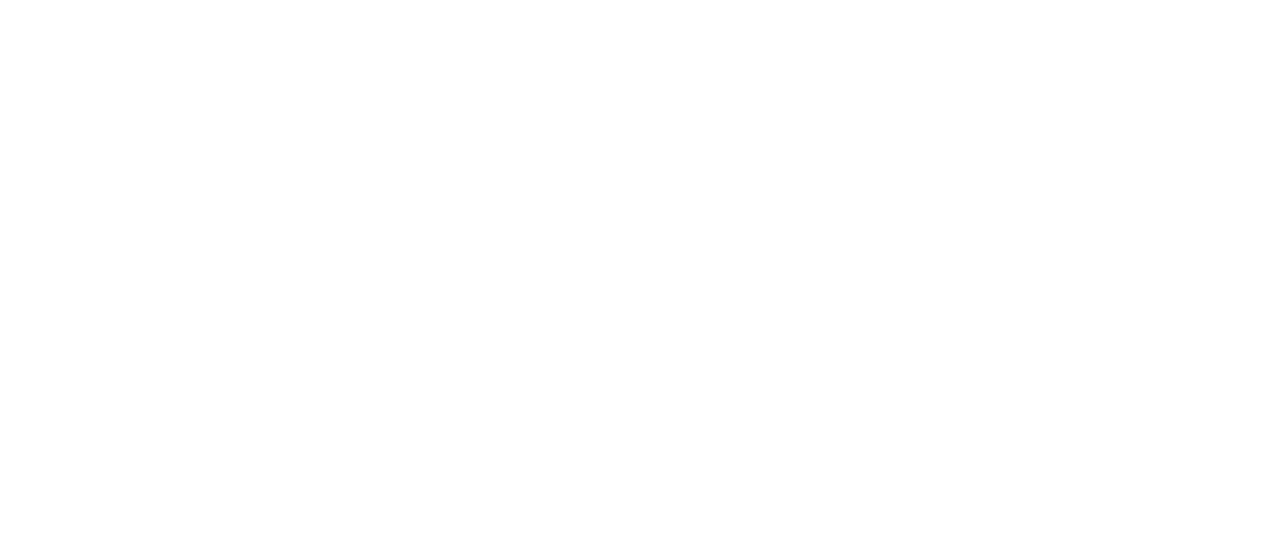
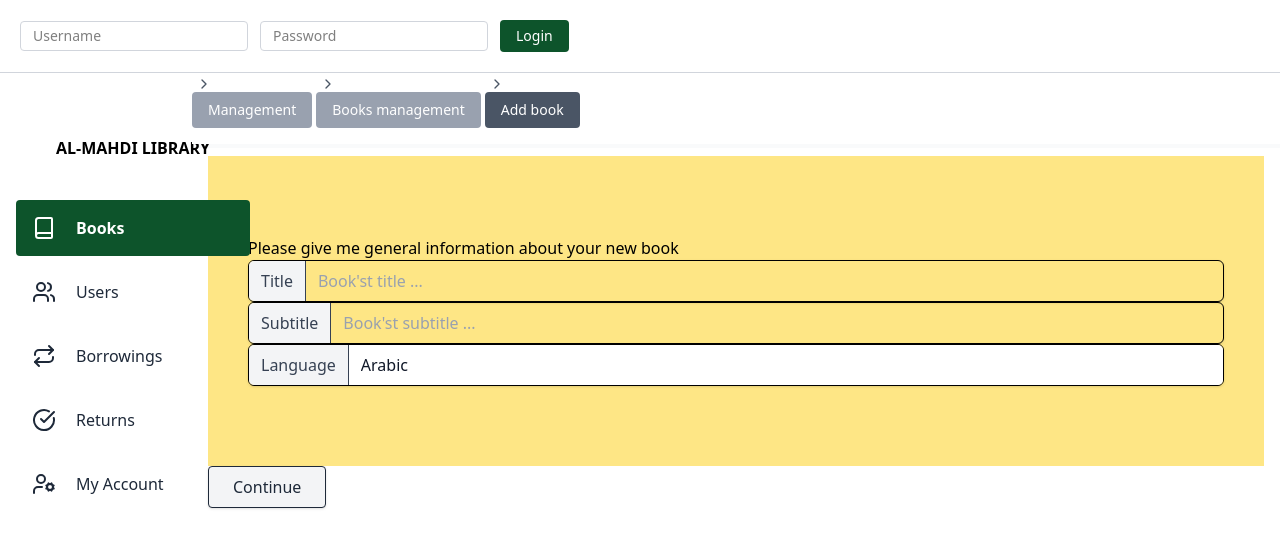
Before and after one commit to hamidaebadi/almahdi-library, a React (Vite) app in the folder frontend/: page /management/books_management/add_book in a window 1280 px wide. Before the commit this address had no page. Shown: the top 548 px of the page. Built offline with nearby package versions, Linux system fonts and the light colour scheme.

Commit message:
Add NewBook view

```diff
--- a/frontend/src/App.jsx
+++ b/frontend/src/App.jsx
@@ -4,6 +4,7 @@
 import BookDetails from './views/BookDetails'
 import AllBooks from './views/AllBooks'
 import BookManagement from './views/BookManagement'
+import NewBook from './views/NewBook'
 
 const App = () => {
   return (
@@ -12,6 +13,7 @@
         <Route path='/management' element={<Management />}>
           <Route path='books_management' element={<BookManagement />}>
             <Route index element={<AllBooks />} />
+            <Route path='add_book' element={<NewBook />}/>
             <Route path='book_details/:id' element={<BookDetails />} />
           </Route>
         </Route >
--- /dev/null
+++ b/frontend/src/components/ui/SelectInput.jsx
@@ -0,0 +1,66 @@
+import clsx from 'clsx';
+
+const sizeVariants = {
+  sm: 'text-sm px-2 py-1',
+  md: 'text-base px-3 py-2',
+  lg: 'text-lg px-4 py-3',
+  xl: 'text-xl px-5 py-4',
+  '2xl': 'text-2xl px-6 py-5',
+};
+
+const labelSizeVariants = {
+  sm: 'px-2 text-sm',
+  md: 'px-3 text-base',
+  lg: 'px-4 text-lg',
+  xl: 'px-5 text-xl',
+  '2xl': 'px-6 text-2xl',
+};
+
+const SelectInput = ({
+  label,
+  name,
+  value,
+  onChange,
+  options = [],
+  placeholder = "Select an option...",
+  size,
+  className = '',
+  ...props
+}) => {
+  const inputSize = sizeVariants[size] || sizeVariants['md'];
+  const labelSize = labelSizeVariants[size] || labelSizeVariants['md'];
+
+  return (
+    <div className={clsx('flex border rounded-md overflow-hidden shadow-sm', className)}>
+      <div
+        className={clsx(
+          'bg-gray-100 border-r text-gray-700 font-medium whitespace-nowrap flex items-center',
+          labelSize
+        )}
+      >
+        {label}
+      </div>
+      <select
+        name={name}
+        value={value}
+        onChange={onChange}
+        className={clsx(
+          'w-full outline-none text-gray-900 bg-white appearance-none',
+          inputSize
+        )}
+        {...props}
+      >
+        <option value="" disabled>
+          {placeholder}
+        </option>
+        {options.map((opt) => (
+          <option key={opt.value} value={opt.value}>
+            {opt.label}
+          </option>
+        ))}
+      </select>
+    </div>
+  );
+};
+
+export default SelectInput;
--- /dev/null
+++ b/frontend/src/components/ui/TextInput.jsx
@@ -0,0 +1,53 @@
+import clsx from "clsx"
+
+const sizeVariants = {
+    sm: 'text-sm px-2 py-1',
+    md: 'text-base px-3 py-2',
+    lg: 'text-lg px-4 py-3',
+    xl: 'text-xl px-5 py-4',
+    '2xl': 'text-2xl px-6 py-5',
+}
+const labelSizeVariants = {
+    sm: 'px-2 text-sm',
+    md: 'px-3 text-base',
+    lg: 'px-4 text-lg',
+    xl: 'px-5 text-xl',
+    '2xl': 'px-6 text-2xl',
+};
+const TextInput = ({
+    label,
+    value,
+    size,
+    onChange,
+    name,
+    placeholder = '',
+    className = '',
+    ...props
+}) => {
+
+    const inputSize = sizeVariants[size] || sizeVariants['md'];
+    const labelSize = labelSizeVariants[size] || labelSizeVariants['md'];
+
+    return (
+        <div className={clsx('flex border rounded-md overflow-hidden shadow-sm', className)}>
+            <div className={clsx('bg-gray-100 border-r text-gray-700 font-medium whitespace-nowrap flex items-center',
+                labelSize)}>
+                {label}
+            </div>
+            <input
+                type="text"
+                name={name}
+                value={value}
+                onChange={onChange}
+                placeholder={placeholder}
+                className={clsx(
+                    'w-full outline-none text-gray-900 placeholder-gray-400',
+                    inputSize
+                )}
+                {...props}
+            />
+        </div>
+    )
+}
+
+export default TextInput
--- a/frontend/src/views/BookDetails.jsx
+++ b/frontend/src/views/BookDetails.jsx
@@ -43,6 +43,19 @@
                     <Breadcrumbs />
 
                     <ActionBar>
+                        {isEditable ? (
+                            <>
+                                <Button variant='secondary' size='md' onClick={handleEditBtn}>
+                                    Cancle
+                                </Button>
+
+                                <Button variant='primary' size='md'>
+                                    Save
+                                </Button>
+                            </>
+
+                        ) :(
+                            <>
                                 <Button variant='secondary' size='md' onClick={handleEditBtn}>
                                     Edit
                                 </Button>
@@ -50,6 +63,10 @@
                                 <Button variant='danger' size='md'>
                                     Delete
                                 </Button>
+                            </>
+
+                        )}
+
                     </ActionBar>
                 </div>
 
@@ -98,7 +115,7 @@
                                 <Controller
                                     name="language"
                                     control={control}
-                                render={({field}) => (
+                                    render={({ field }) => (
                                         <Select
                                             {...field}
                                             options={languages}
@@ -118,7 +135,7 @@
                                 <Controller
                                     name="category"
                                     control={control}
-                                render={({field}) => (
+                                    render={({ field }) => (
                                         <Select
                                             {...field}
                                             options={categories}
@@ -286,7 +303,7 @@
                                 <Controller
                                     name="condition"
                                     control={control}
-                                render={({field}) => (
+                                    render={({ field }) => (
                                         <Select
                                             {...field}
                                             options={bookConditions}
--- /dev/null
+++ b/frontend/src/views/NewBook.jsx
@@ -0,0 +1,78 @@
+import Breadcrumbs from "../components/Breadcrumbs"
+import { useForm } from "react-hook-form"
+import { useState } from "react"
+import TextInput from "../components/ui/TextInput"
+import SelectInput from "../components/ui/SelectInput"
+import { languages } from "../data/selectConstants"
+import Button from "../components/ui/Button"
+
+const NewBook = () => {
+    const [step, setStep] = useState(1)
+    const onSubmit = (data) => console.log(data)
+    const { register, handleSubmit } = useForm()
+
+    const handleNextStep = (e) => {
+        setStep(step+1)
+    }
+
+    const handlePreviousStep = () => {
+        setStep(step-1)
+    }
+    return (
+        <>
+            <div className="fixed bg-white w-full">
+                <Breadcrumbs />
+
+            </div>
+
+            {/* New Book Form section */}
+            <form onSubmit={handleSubmit(onSubmit)} className="bg-white mt-18 py-2 px-4 w-full">
+
+                {/* Conditional Rendering of fields*/}
+                {(() => {
+                    switch (step) {
+                        case 1:
+                            return (
+                                <div className="flex flex-col bg-amber-200  py-20 px-10 h-full">
+                                    <div className="">
+                                        Please give me general information about your new book
+                                    </div>
+                                    <div className="flex flex-col justify-evenly">
+                                        <TextInput
+                                        {...register('title')}
+                                        size='md'
+                                        placeholder="Book'st title ... "
+                                        label='Title'/>
+
+                                        <TextInput
+                                        {...register('subtitle')}
+                                        size='md'
+                                        placeholder="Book'st subtitle ... "
+                                        label='Subtitle'/>
+
+                                        <SelectInput
+                                        {...register('language')}
+                                        options={languages}
+                                        label="Language"
+                                        size="md"
+                                        placeholder="Book's language..."
+
+                                        />
+                                    </div>
+                                </div>
+                            )
+
+
+                        default:
+                            return <p>Error</p>
+                    }
+                })()}
+
+                <Button size='md' variant='secondary' onClick={handleNextStep}>Continue</Button>
+                {step > 1 && <Button size='md' variant='warning' onClick={handlePreviousStep}>Back</Button>}
+            </form>
+        </>
+    )
+}
+
+export default NewBook
```
Lines whose indentation alone changed are shown as unchanged.
